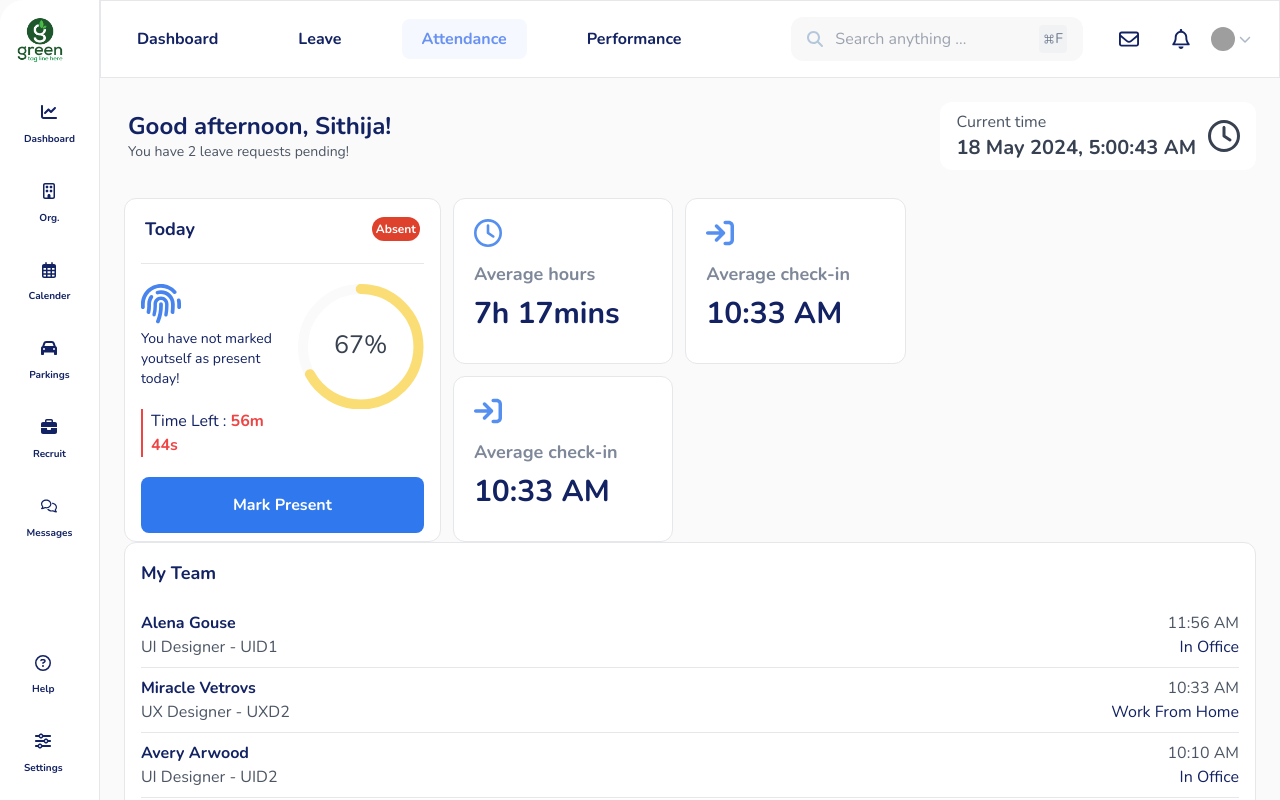
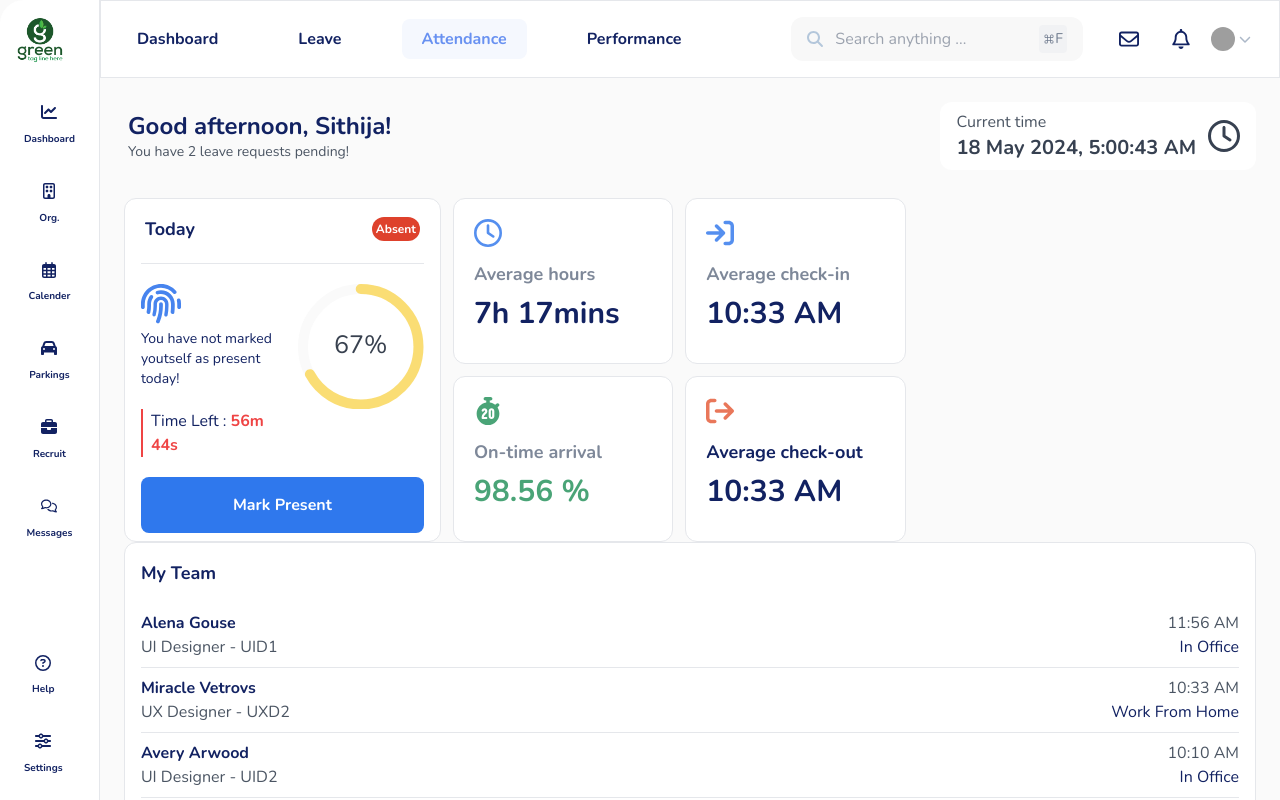
Before and after one commit to sithikaru/hrms, a React (Create React App) app: page / in a window 1280 px wide. Shown: the top 800 px of the page. Built offline with nearby package versions, Linux system fonts and the light colour scheme; grey boxes are pictures that could not be loaded.

Commit message:
avarage grid done

```diff
--- a/src/components/average.js
+++ b/src/components/average.js
@@ -1,5 +1,7 @@
 import { faClock } from '@fortawesome/free-regular-svg-icons/faClock'
 import { faArrowRightToBracket } from '@fortawesome/free-solid-svg-icons'
+import { faArrowRightFromBracket } from '@fortawesome/free-solid-svg-icons/faArrowRightFromBracket'
+import { faStopwatch20 } from '@fortawesome/free-solid-svg-icons/faStopwatch20'
 import { FontAwesomeIcon } from '@fortawesome/react-fontawesome'
 import React from 'react'
 
@@ -17,8 +19,13 @@ function Average() {
                 <p className='text-3xl mt-2 font-bold'>10:33 AM</p>
             </div>
             <div className='bg-white p-5 rounded-xl border border-gray-200'>
-                <FontAwesomeIcon icon={faArrowRightToBracket} className='text-[#558fef] w-7 h-7' />
-                <p className='text-lg font-bold mt-2 text-[#7e8899]'>Average check-in</p>
+                <FontAwesomeIcon icon={faStopwatch20} className='text-[#4AA477] w-7 h-7' />
+                <p className='text-lg font-bold mt-2 text-[#7e8899]'>On-time arrival</p>
+                <p className='text-3xl mt-2 font-bold text-[#4AA477]'>98.56 %</p>
+            </div>
+            <div className='bg-white p-5 rounded-xl border border-gray-200'>
+                <FontAwesomeIcon icon={faArrowRightFromBracket} className='text-[#e9775a] w-7 h-7' />
+                <p className='text-lg font-bold mt-2 text-[#]'>Average check-out</p>
                 <p className='text-3xl mt-2 font-bold'>10:33 AM</p>
             </div>
         </div>
```
